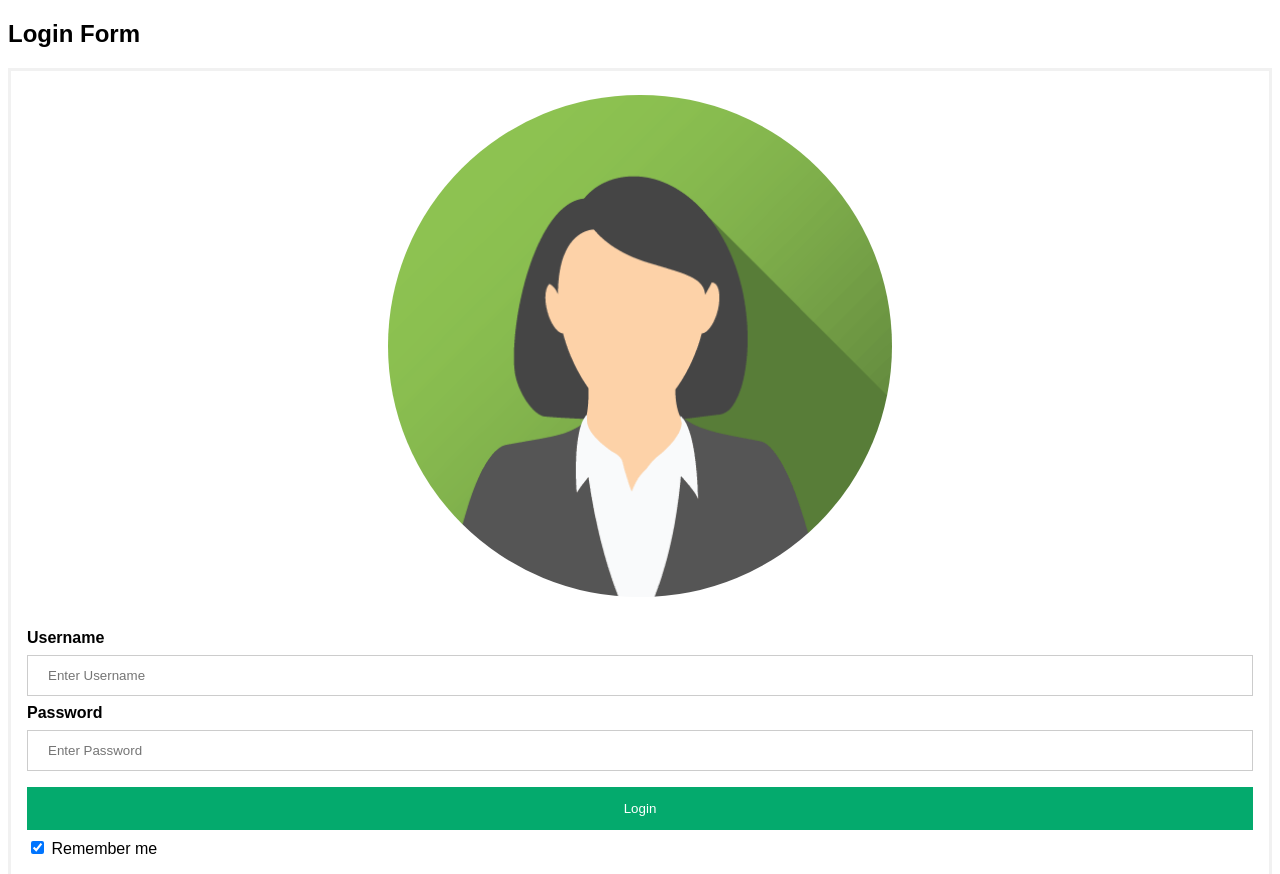
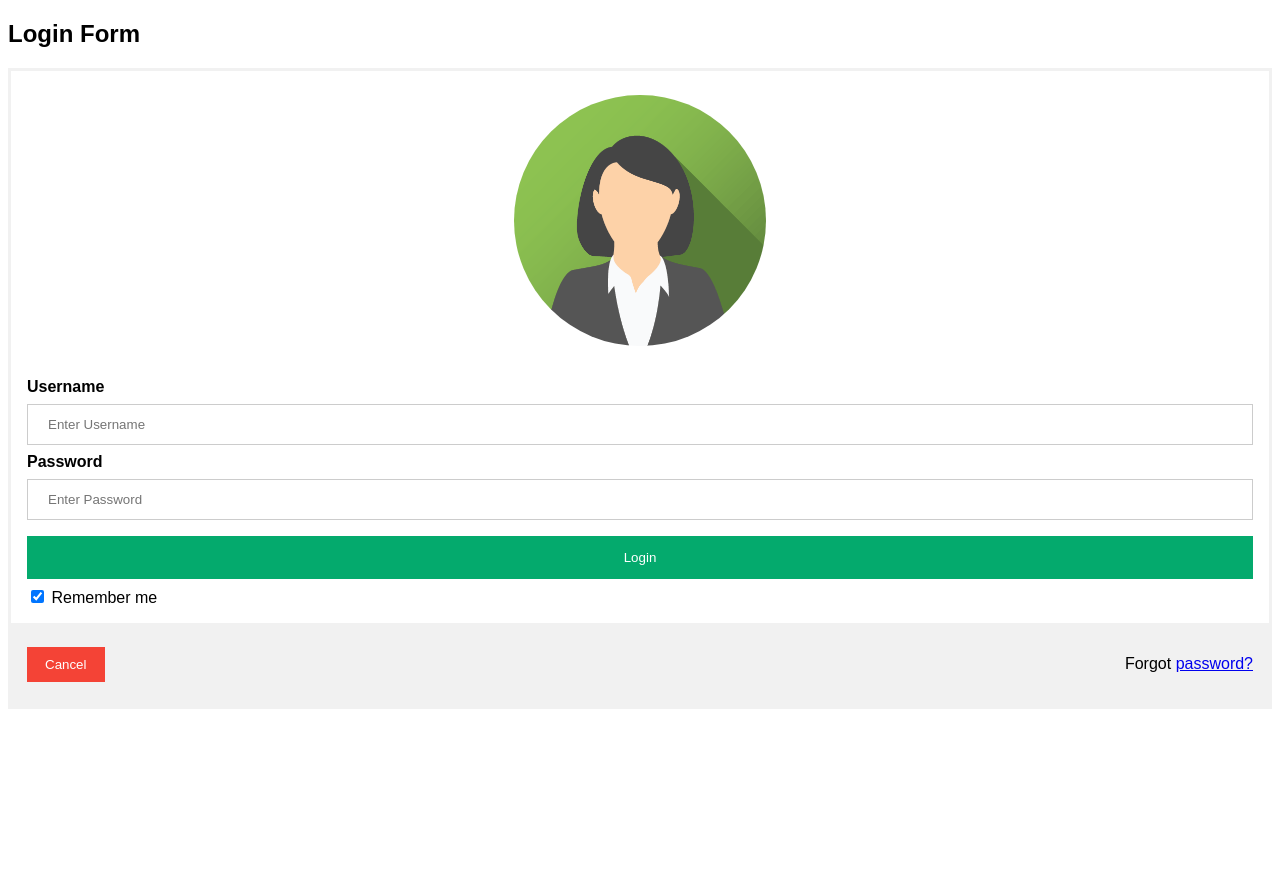
Before and after one commit to karsne/login-page, a plain HTML site: page index.html in a window 1280 px wide. Shown: the top 874 px of the page. After the commit the page ends 800 px from the top, so only its background shows below. Drawn offline with Linux system fonts and the light colour scheme.

Commit message:
resized image

```diff
--- a/index.html
+++ b/index.html
@@ -41,7 +41,7 @@ button:hover {
 }
 
 img.avatar {
-  width: 40%;
+  width: 20%;
   border-radius: 50%;
 }
 
```
